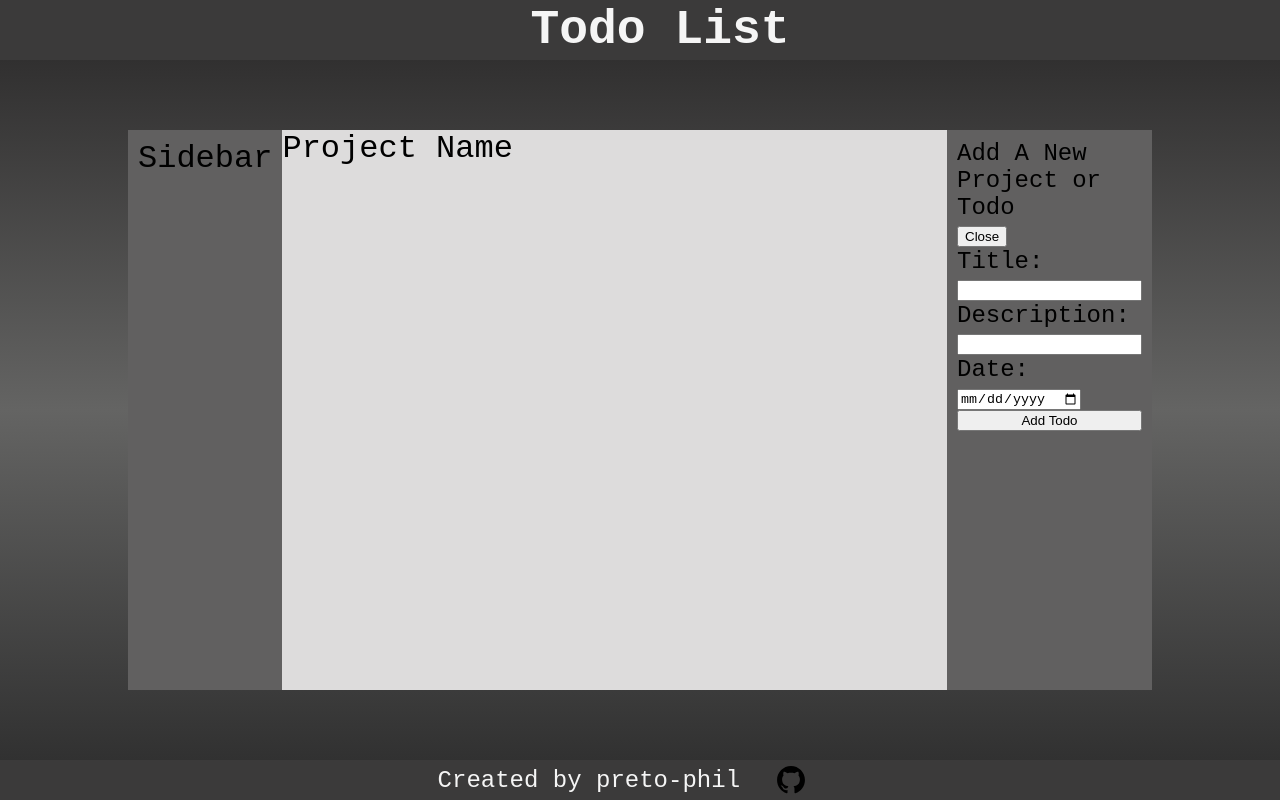
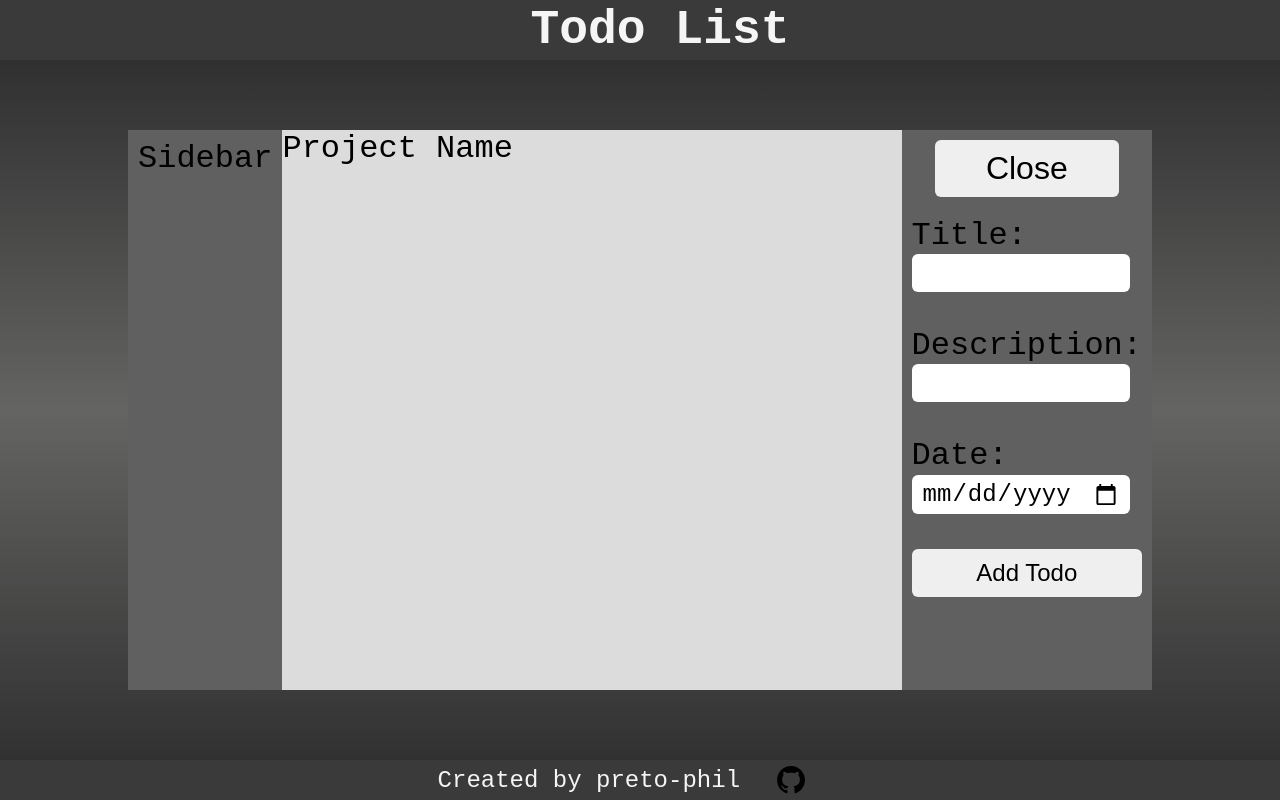
Before and after one commit to preto-phil/Todo-List, a website: page No-NPM-Version/index.html in a window 1280 px wide. Both pictures are taken after a click on the button "New Todo". Drawn offline with Linux system fonts and the light colour scheme.

Commit message:
sidebar-right styling added

```diff
--- a/No-NPM-Version/index.html
+++ b/No-NPM-Version/index.html
@@ -25,7 +25,6 @@
         <div id="content"></div>
 
         <div id="sidebar-right">
-          <div>Add A New Project or Todo</div>
           <div id="new-btn-div">
             <button id="new-todo-btn">New Todo</button>
           </div>
@@ -38,7 +37,7 @@
               <label for="description">Description: </label>
               <input type="text"  name="description" id="description">
             </div>
-            <div>
+            <div id="add-date">
               <label for="date">Date:</label>
               <input type="date" name="date" id="date">
             </div>
--- a/No-NPM-Version/index.js
+++ b/No-NPM-Version/index.js
@@ -102,8 +102,6 @@ let editTodo = (e) => {
 };
 
 
-// Add todo
-addTodo();
 
 // Add from local storage
 (() => {
@@ -122,3 +120,20 @@ function openGithub() {
 }
 
 openGithub();
+
+
+
+/// Form Validation
+
+function formValidation() {
+  if (title.value = '') {
+    // add class invalid
+    // show text that asks for title value
+  } else if (description.value = '') {
+
+  } else if (date.value = '') {
+
+  } else {
+    addTodo();
+  }
+}
--- a/No-NPM-Version/style.css
+++ b/No-NPM-Version/style.css
@@ -87,6 +87,53 @@ body {
   font-size: 1.5rem;
 }
 
+#new-btn-div {
+  display: flex;
+  justify-content: center;
+
+  font-size: 5rem;
+}
+
+#new-todo-btn {
+  font-size: 2rem;
+  width: 80%;
+
+  border: none;
+  border-radius: 6px;
+
+  padding: 10px;
+
+  margin-bottom: 20px;
+}
+
+#add {
+  display: flex;
+  row-gap: 15px;
+
+  font-size: 2rem;
+  font-weight: 500;
+}
+
+#add-title,
+#add-description,
+#add-date {
+  margin-bottom: 20px;
+}
+
+input {
+  font-size: 1.5rem;
+  width: 95%;
+  padding: 5px 10px;
+  border-radius: 6px;
+  border: none;
+}
+
+#add-todo {
+  font-size: 1.5rem;
+  border: none;
+  border-radius: 6px;
+  padding: 10px;
+}
 
 
 .createdDiv {
```
